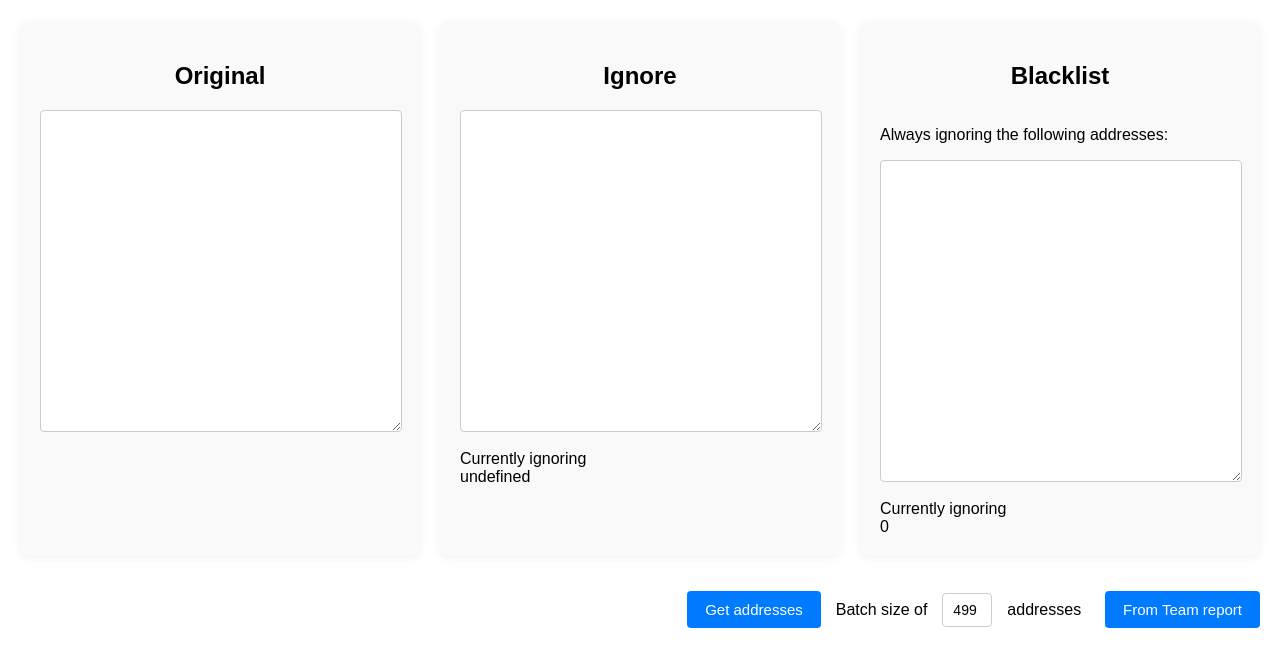
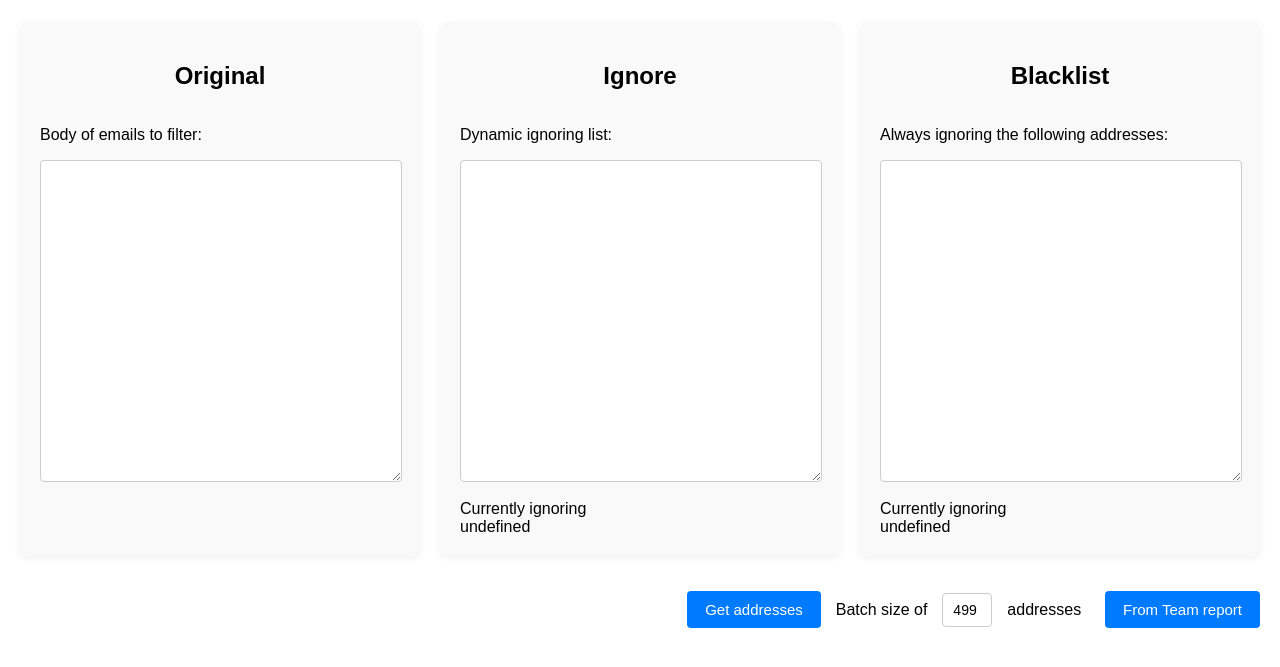
Before and after one commit to jofaval/mail-spammer-list, a plain HTML site: page index.html in a window 1280 px wide. Shown: the part 61-728 px from the top of the page. Drawn offline with Linux system fonts and the light colour scheme.

Commit message:
fix(blacklist): count and layout

```diff
--- a/index.html
+++ b/index.html
@@ -22,12 +22,14 @@
     <main class="container">
       <div class="list">
         <h2>Original</h2>
+        <p>Body of emails to filter:</p>
 
         <textarea name="original" id="original"></textarea>
       </div>
 
       <div class="list">
         <h2>Ignore</h2>
+        <p>Dynamic ignoring list:</p>
 
         <textarea name="ignore" id="ignore"></textarea>
 
@@ -50,7 +52,7 @@
 
         Currently ignoring &nbsp;<span
           class="ignoring-emails-count"
-          id="ignoring-emails-count"
+          id="blacklist-emails-count"
           >0</span
         >
       </div>
```
